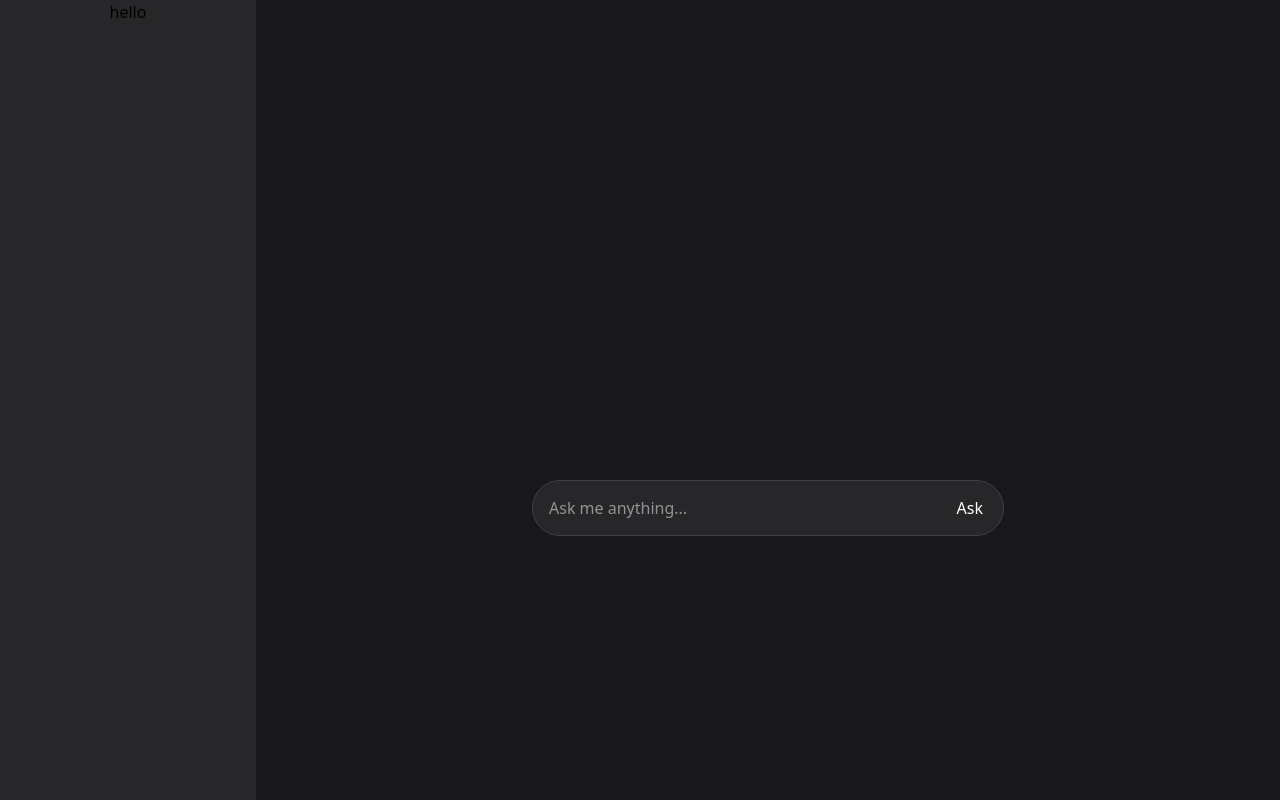
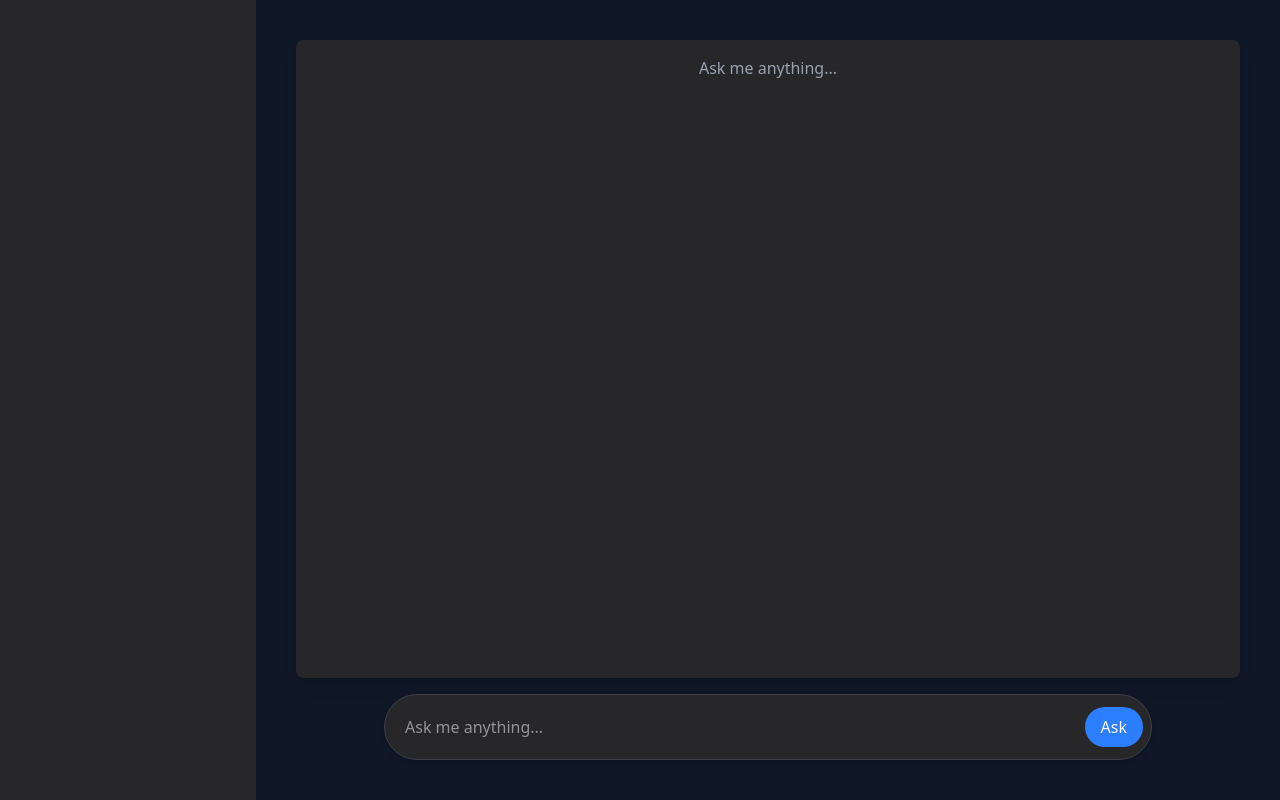
Before and after one commit to ankitsaini001/REACT_AI_TOOL, a React (Vite) app: page / in a window 1280 px wide. Built offline with nearby package versions, Linux system fonts and the light colour scheme.

Commit message:
Generate Gemini API Key & Integrate it in React APP &&  How to Process Gemini API Data in a React App

```diff
--- /dev/null
+++ b/src/Answers.jsx
@@ -0,0 +1,9 @@
+const Answers=({answer,key})=>{
+    return(
+        <div>
+            <h2>{answer}</h2>
+        </div>
+    )
+}
+
+export default Answers;
--- a/src/App.jsx
+++ b/src/App.jsx
@@ -1,28 +1,78 @@
-
-import './App.css'
+import { useState } from "react";
+import "./App.css";
+import { URL } from "./constant";
+import Answers from "./Answers";
 
 function App() {
+  const [askquestion, setQuestion] = useState("");
+  const [getresult, setResult] = useState([]);
+
+  const payLoad = {
+    contents: [
+      {
+        parts: [{ text: askquestion }],
+      },
+    ],
+  };
+
+  const askQuery = async () => {
+    let response = await fetch(URL, {
+      method: "POST",
+      body: JSON.stringify(payLoad),
+    });
+    response = await response.json();
+    let dataString = response.candidates[0].content.parts[0].text;
+    dataString = dataString.split("* ");
+    dataString = dataString.map((item) => item.trim());
+    console.log(dataString);
+    setResult(dataString);
+  };
 
   return (
     <>
-    <div className='grid grid-cols-5 h-screen text-center'>
-      <div className='col-span-1 bg-zinc-800'>
-        <h1>hello</h1>
-      </div>
-      <div className='col-span-4 p-10'>
-        <div className='container h-110'>
+      <div className="grid grid-cols-5 h-screen text-white bg-gray-900">
+        {/* Sidebar */}
+        <div className="col-span-1 bg-zinc-800 flex justify-center">
+          <h1 className="text-lg font-bold">{askquestion}</h1>
+        </div>
 
-        </div>
-        <div className='bg-zinc-800 w-1/2 p-1 pr-5 text-white m-auto rounded-4xl
-        border
-        border-zinc-700 flex'>
-          <input type="text" className='w-full h-full p-3 outline-none' placeholder='Ask me anything...'/>
-          <button>Ask</button>
+        {/* Main Content Area */}
+        <div className="col-span-4 flex flex-col h-screen p-10">
+          {/* Response Display Container */}
+          <div className="flex-1 overflow-auto bg-zinc-800 p-4 rounded-lg shadow-lg">
+            <ul className="space-y-2">
+              {getresult.length > 0 ? (
+                getresult.map((item, index) => (
+                  <li key={index} className="p-3 text-left">
+                    <Answers answer={item} />
+                  </li>
+                ))
+              ) : (
+                <p className="text-gray-400 text-center">Ask me anything...</p>
+              )}
+            </ul>
+          </div>
+
+          {/* Fixed Input Field at Bottom */}
+          <div className="w-full max-w-3xl mt-4 p-2 bg-zinc-800 text-white rounded-full border border-zinc-700 flex items-center shadow-md self-center">
+            <input
+              type="text"
+              value={askquestion}
+              onChange={(event) => setQuestion(event.target.value)}
+              className="w-full p-3 bg-transparent outline-none"
+              placeholder="Ask me anything..."
+            />
+            <button
+              onClick={askQuery}
+              className="bg-blue-500 hover:bg-blue-600 text-white px-4 py-2 rounded-full"
+            >
+              Ask
+            </button>
+          </div>
         </div>
       </div>
-    </div>
     </>
-  )
+  );
 }
 
-export default App
+export default App;
--- /dev/null
+++ b/src/constant.js
@@ -0,0 +1 @@
+export const URL= 'https://generativelanguage.googleapis.com/v1beta/models/gemini-2.0-flash:generateContent?key=AIzaSyDvUvMP37uKKRqeqDuWAIjftClBw8BkTyE'
```
